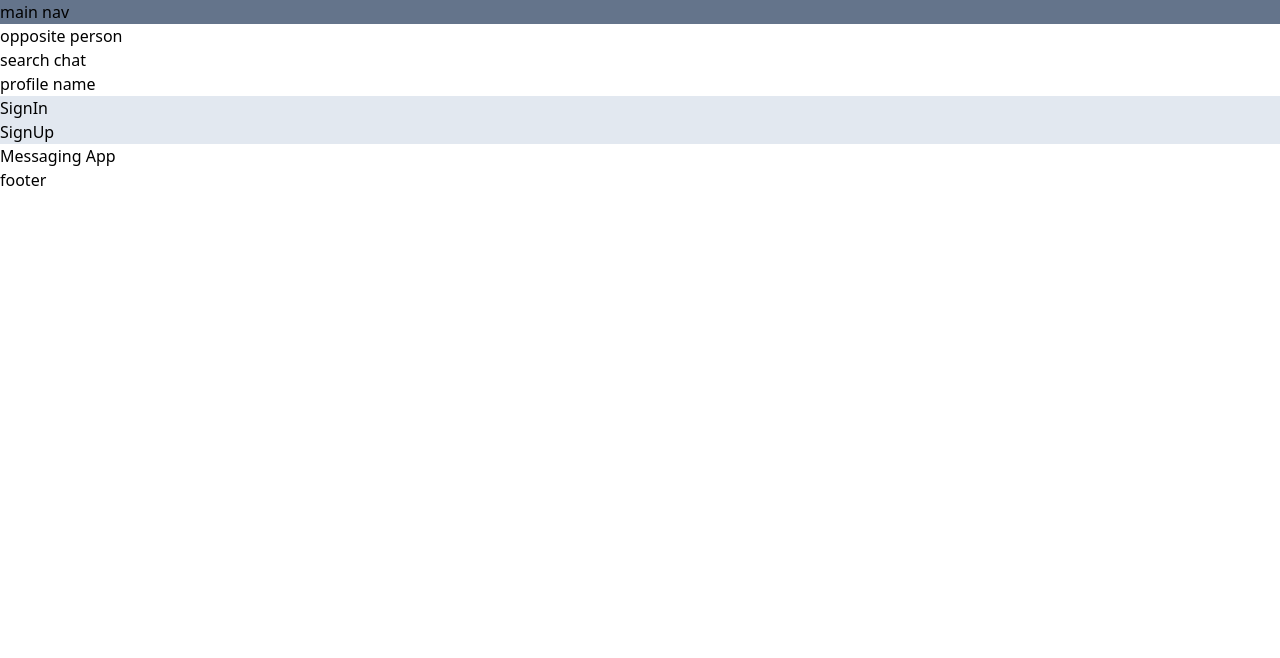
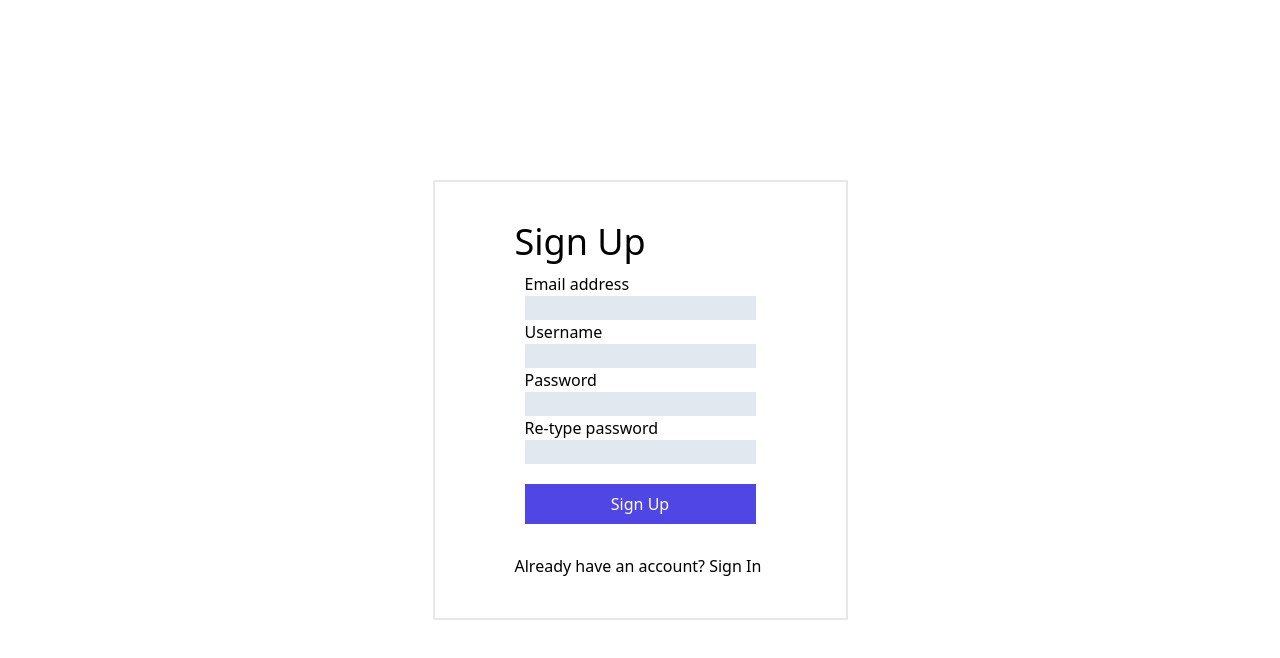
Before and after one commit to Md-Ishmam-Iqbal/muraasilah-v2, a React (Vite) app in the folder frontend/: page / in a window 1280 px wide. Shown: the top 658 px of the page. Built offline with nearby package versions, Linux system fonts and the light colour scheme.

Commit message:
implemented simple form, now to implement formik

```diff
--- a/frontend/src/App.jsx
+++ b/frontend/src/App.jsx
@@ -3,20 +3,7 @@ import Auth from "./Pages/Auth";
 function App() {
   return (
     <>
-      <nav>
-        <div className="bg-slate-500">main nav</div>
-        <div>opposite person</div>
-        <div>search chat</div>
-        <div className="hover-drop-shadow">profile name</div>
-      </nav>
       <Auth />
-      <main>
-        <header>
-          <div className="title hover-drop-shadow">Messaging App</div>
-        </header>
-        <div className="box"></div>
-      </main>
-      <footer>footer</footer>
     </>
   );
 }
--- a/frontend/src/Components/SignIn.jsx
+++ b/frontend/src/Components/SignIn.jsx
@@ -1,5 +1,24 @@
 const SignIn = () => {
-  return <div>SignIn</div>;
+  return (
+    <main className="center">
+      <section className="wrapper">
+        <h1 className="text-4xl">Sign In</h1>
+        <div className="form-wrapper">
+          <label>Username or Email</label>
+          <input type="text" className="bg-slate-200" />
+          <label>Password</label>
+          <input type="text" className="bg-slate-200" />
+          <button type="submit" className="common-btn">
+            Sign In
+          </button>
+        </div>
+        <p>Forgot your password?</p>
+        <p>
+          Don't have an account? <span>Sign Up</span>
+        </p>
+      </section>
+    </main>
+  );
 };
 
 export default SignIn;
--- a/frontend/src/Components/SignUp.jsx
+++ b/frontend/src/Components/SignUp.jsx
@@ -1,5 +1,27 @@
 const SignUp = () => {
-  return <div>SignUp</div>;
+  return (
+    <main className="center">
+      <section className="wrapper">
+        <h1 className="text-4xl">Sign Up</h1>
+        <div className="form-wrapper">
+          <label>Email address</label>
+          <input type="text" className="bg-slate-200" />
+          <label>Username</label>
+          <input type="text" className="bg-slate-200" />
+          <label>Password</label>
+          <input type="text" className="bg-slate-200" />
+          <label>Re-type password</label>
+          <input type="text" className="bg-slate-200" />
+          <button type="submit" className="common-btn">
+            Sign Up
+          </button>
+        </div>
+        <p>
+          Already have an account? <span>Sign In</span>
+        </p>
+      </section>
+    </main>
+  );
 };
 
 export default SignUp;
--- a/frontend/src/Pages/Auth.jsx
+++ b/frontend/src/Pages/Auth.jsx
@@ -3,8 +3,8 @@ import SignUp from "../Components/SignUp";
 
 const Auth = () => {
   return (
-    <div className="bg-slate-200">
-      <SignIn />
+    <div>
+      {/* <SignIn /> */}
       <SignUp />
     </div>
   );
--- a/frontend/src/index.css
+++ b/frontend/src/index.css
@@ -1,3 +1,29 @@
 @tailwind base;
 @tailwind components;
 @tailwind utilities;
+
+@layer components {
+    .center {
+        width: full;
+        height: 100vh;
+        display: flex;
+        justify-content: center;
+        align-items: center;
+    }
+    .wrapper {
+        border-color: slate-500;
+        border-width: 2px;
+        padding: 40px 80px;
+    }
+    .form-wrapper {
+        display: flex;
+        flex-direction: column;
+        padding: 10px;
+    }
+    .common-btn {
+        color: #fff;
+        background-color: #4f46e5;
+        padding: 0.5rem 1.25rem;
+        margin: 1.25rem 0;
+    }
+}
```
Also changed, not shown: 2 other files (tests, documents, lock files or other folders).
